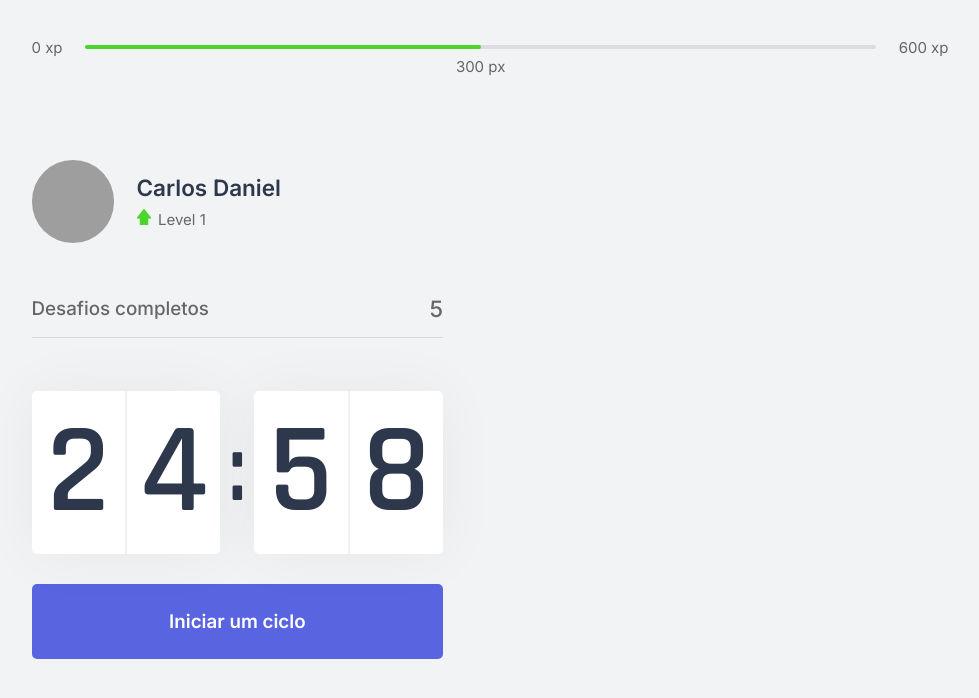
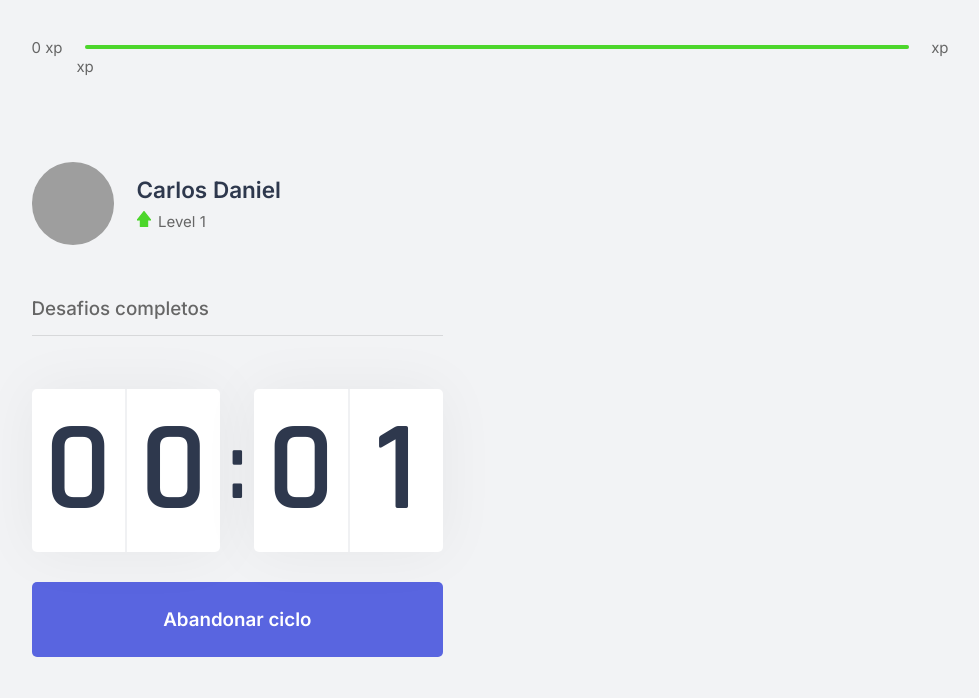
Before and after one commit to carlosrigoni/move-it, a Next.js app: page / in a window 1280 px wide. Both pictures are taken after a click on the button "Iniciar um ciclo". Shown: the top 698 px of the page, without its empty margins (150-1129 px from the left). Built offline with nearby package versions, Linux system fonts and the light colour scheme; grey boxes are pictures that could not be loaded.

Commit message:
chore: using challenge context

```diff
--- a/src/components/CompletedChallenges.tsx
+++ b/src/components/CompletedChallenges.tsx
@@ -1,10 +1,14 @@
+import { useContext } from 'react';
+import { ChallengesContext } from '../contexts/ChallengesContext';
 import styles from '../styles/components/CompletedChallenges.module.css';
 
 export function CompletedChallenges() {
+  const { challengesCompleted } = useContext(ChallengesContext);
+
   return (
     <div className={styles.completedChallengesContainer}>
       <span>Desafios completos</span>
-      <span>5</span>
+      <span>{challengesCompleted}</span>
     </div>
   );
 }
--- a/src/components/Countdown.tsx
+++ b/src/components/Countdown.tsx
@@ -1,9 +1,17 @@
-import { useState, useEffect } from 'react';
+import { useState, useEffect, useContext } from 'react';
+import { ChallengesContext } from '../contexts/ChallengesContext';
+
 import styles from '../styles/components/Countdown.module.css';
 
+let countdownTimeout: NodeJS.Timeout;
+const TIME = 0.05 * 60;
+
 export function Countdown() {
-  const [time, setTime] = useState(25 * 60);
-  const [active, setActive] = useState(false);
+  const { startNewChallenge } = useContext(ChallengesContext);
+
+  const [time, setTime] = useState(TIME);
+  const [isActive, setIsActive] = useState(false);
+  const [hasFinished, setHasFinished] = useState(false);
 
   const minutes = Math.floor(time / 60);
   const seconds = time % 60;
@@ -12,20 +20,26 @@ export function Countdown() {
   const [secondLeft, secondRight] = String(seconds).padStart(2, '0').split('');
 
   function startCountdown() {
-    setActive(true);
+    setIsActive(true);
+  }
+
+  function resetCountdown() {
+    clearTimeout(countdownTimeout);
+    setIsActive(false);
+    setTime(TIME);
   }
 
   useEffect(() => {
-    if (active && time > 0) {
-      setTimeout(() => {
+    if (isActive && time > 0) {
+      countdownTimeout = setTimeout(() => {
         setTime(time - 1);
       }, 1000);
+    } else if (isActive && time === 0) {
+      setHasFinished(true);
+      setIsActive(false);
+      startNewChallenge();
     }
-
-    if (active && time <= 0) {
-      setActive(false);
-    }
-  }, [active, time]);
+  }, [isActive, time]);
 
   return (
     <div>
@@ -40,6 +54,21 @@ export function Countdown() {
           <span>{secondRight}</span>
         </div>
       </div>
+      {hasFinished ? (
+        <button disabled className={`${styles.countdownButton} `}>
+          Ciclo encerado
+        </button>
+      ) : (
+        <>
+          {isActive ? (
+            <button
+              type="button"
+              className={`${styles.countdownButton} ${styles.countdownButtonActive}`}
+              onClick={resetCountdown}
+            >
+              Abandonar ciclo
+            </button>
+          ) : (
             <button
               type="button"
               className={styles.countdownButton}
@@ -47,6 +76,9 @@ export function Countdown() {
             >
               Iniciar um ciclo
             </button>
+          )}
+        </>
+      )}
     </div>
   );
 }
--- a/src/components/ExperienceBar.tsx
+++ b/src/components/ExperienceBar.tsx
@@ -1,17 +1,29 @@
+import { useContext } from 'react';
+import { ChallengesContext } from '../contexts/ChallengesContext';
 import styles from '../styles/components/ExperienceBar.module.css';
 
 export function ExperienceBar() {
+  const { currentExperience, experienceToNextLevel } = useContext(
+    ChallengesContext
+  );
+
+  const percentToNextLevel =
+    Math.round(currentExperience * 100) / experienceToNextLevel;
+
   return (
     <header className={styles.experienceBar}>
       <span>0 xp</span>
       <div>
-        <div style={{ width: '50%' }} />
+        <div style={{ width: `${percentToNextLevel}%` }} />
 
-        <span className={styles.currentExperience} style={{ left: '50%' }}>
-          300 px
+        <span
+          className={styles.currentExperience}
+          style={{ left: `${percentToNextLevel}%` }}
+        >
+          {currentExperience} xp
         </span>
       </div>
-      <span>600 xp</span>
+      <span>{experienceToNextLevel} xp</span>
     </header>
   );
 }
```
Lines whose indentation alone changed are shown as unchanged.
